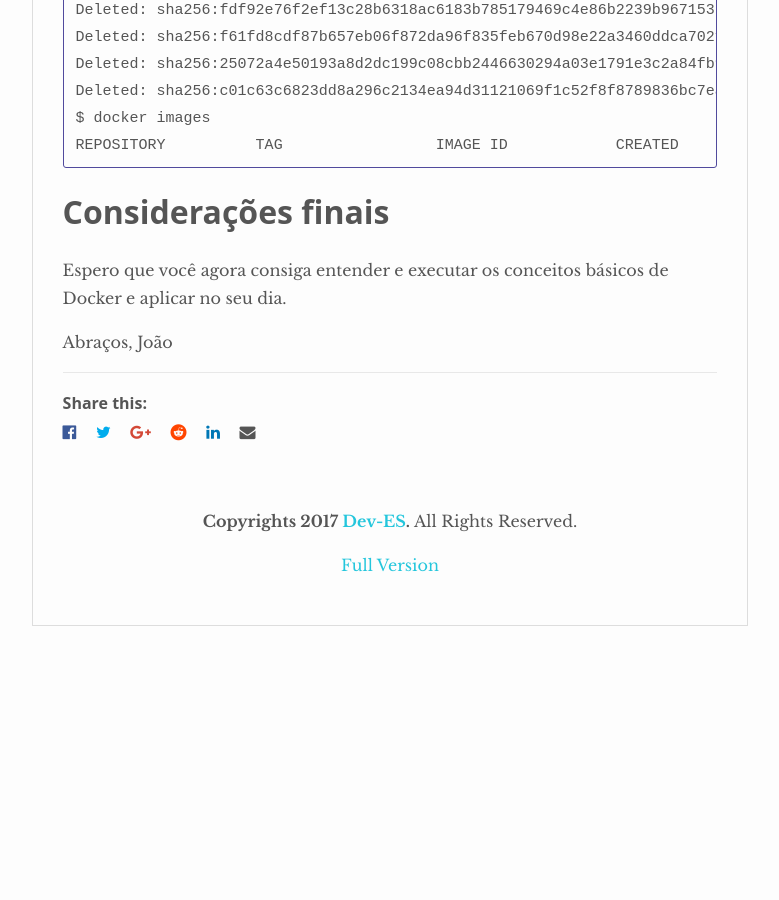
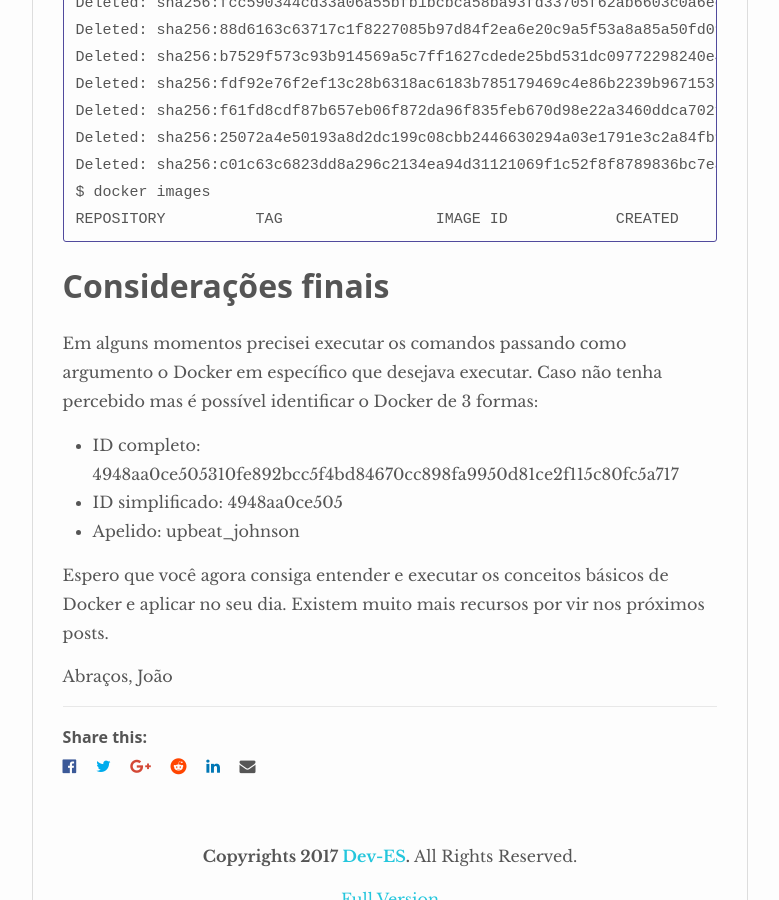
Before and after one commit to Dev-ES/blog, a Jekyll site: the page built from _posts/2017-12-08-introducao-ao-docker-parte-1.md, in a window 1280 px wide and 900 px high, scrolled down 6380 px. Shown: the whole window, without its empty margins (250-1029 px from the left). Built offline with Jekyll 4.4.1, drawn with Linux system fonts in a browser that asks for light colours; nearby versions of some CDN libraries; comment, search, counter and statistics services are not loaded; before the commit the page ends 7070 px from its top, so only the background shows below that; some of the changed text lies outside the part shown.

Commit message:
melhorias sugeridas pelo Clayton

````diff
--- a/_posts/2017-12-07-introducao-ao-docker-parte-1.md
+++ b/_posts/2017-12-08-introducao-ao-docker-parte-1.md
@@ -161,6 +161,8 @@ $ docker inspect upbeat_johnson
 ]
 ```
 
+Dica: Abra seu navegador e entre no endereço contido em `NetworkSettings.Networks.IPAddress` na porta 8081 e veja o resultado.
+
 ## Finalizando um Docker
 
 Uma hora será preciso desligar o Docker executado, para isso  existe o `kill` que vai encerrar o Docker via `signal` aKa `Ctrl+C`.
@@ -223,6 +225,12 @@ REPOSITORY          TAG                 IMAGE ID            CREATED
 
 # Considerações finais
 
-Espero que você agora consiga entender e executar os conceitos básicos de Docker e aplicar no seu dia.
+Em alguns momentos precisei executar os comandos passando como argumento o Docker em específico que desejava executar. Caso não tenha percebido mas é possível identificar o Docker de 3 formas:
+
+* ID completo: 4948aa0ce505310fe892bcc5f4bd84670cc898fa9950d81ce2f115c80fc5a717
+* ID simplificado: 4948aa0ce505
+* Apelido: upbeat_johnson
+
+Espero que você agora consiga entender e executar os conceitos básicos de Docker e aplicar no seu dia. Existem muito mais recursos por vir nos próximos posts.
 
 Abraços, João
````
